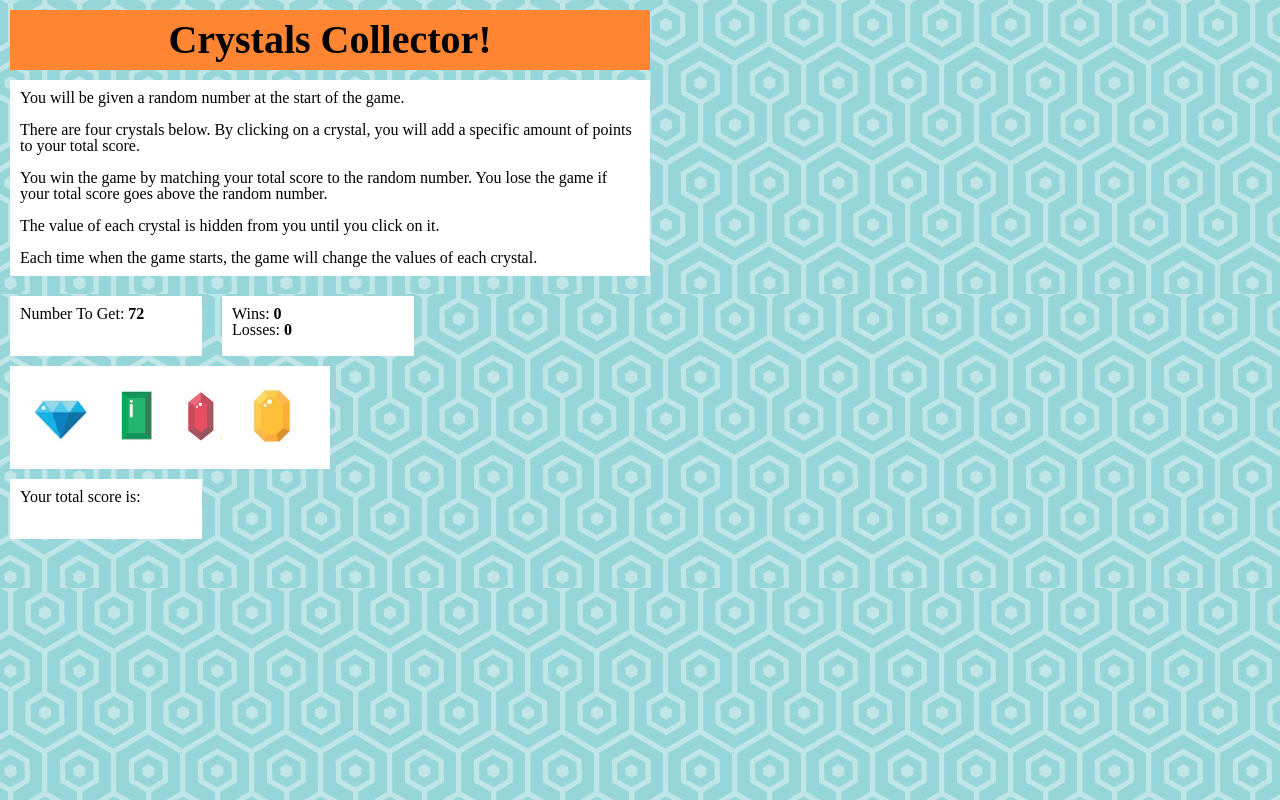
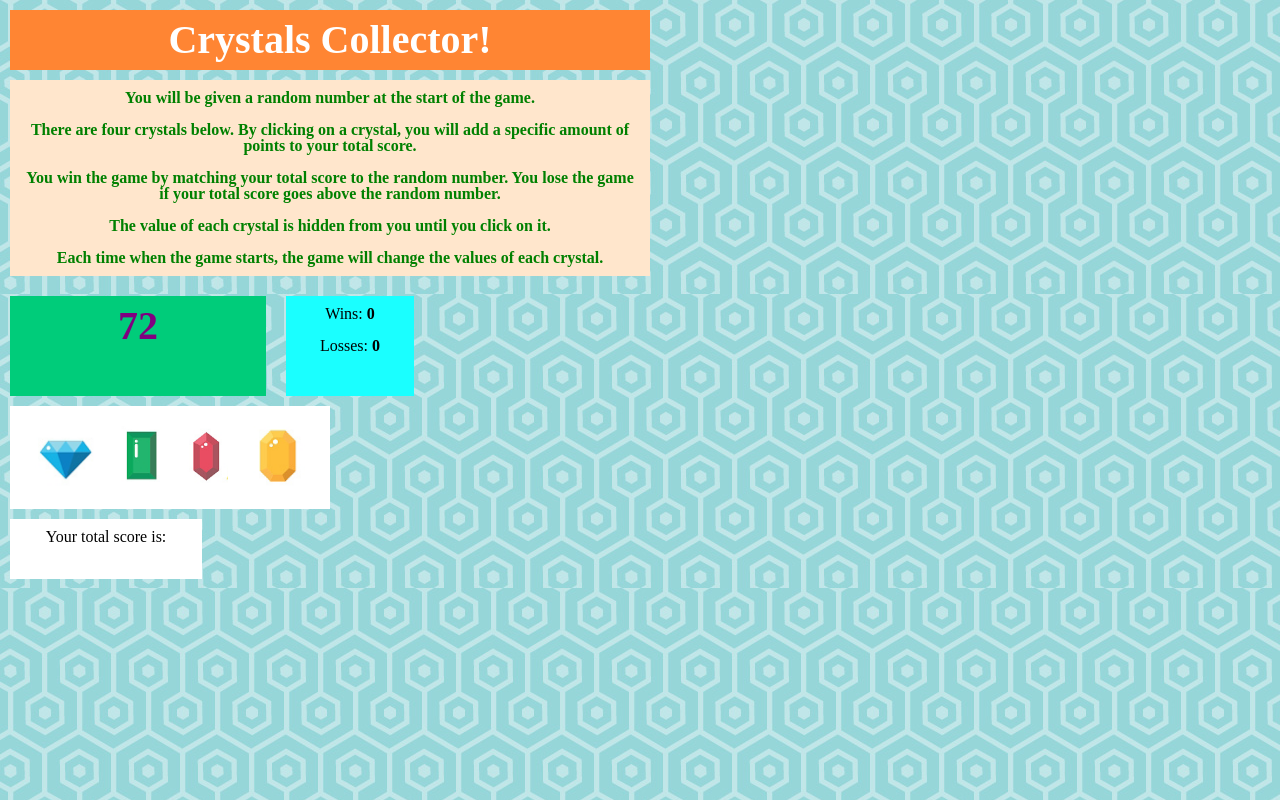
Before and after one commit to PhillipSturm/unit-4-game, a PHP site: page / in a window 1280 px wide. Run offline with PHP 8.4, Linux system fonts and the light colour scheme.

Commit message:
updatedCSS

```diff
--- a/assets/css/style.css
+++ b/assets/css/style.css
@@ -1,10 +1,14 @@
+*{
+	text-align: center;
+}
 body{
-	background-image: url("../images/background.png")
+	background-image: url("../images/background.png");
+
 }
 div{
 	background-color: white;
 	margin: 10px;
-	width: 25%
+	width: 25%;
 }
 div{
 	padding: 10px;
@@ -16,6 +20,7 @@ h1, h3, span{
 }
 h1{
 	font-size: 30pt;
+	color: white;
 }
 ul{
 	list-style: disc inside;
@@ -24,13 +29,29 @@ ul{
 div.header{
 	background-color: #ff8533;
 }
+.instructions{
+	color: green;
+	background-color: #ffe6cc;
+	font-weight: bold;
+
+}
 div.header, div.instructions{
 	width: 50%;
+
+}
+.numberToMatch{
+	color: purple;
+	background-color: #00cc7a;
+	font-size: 40px;
+	width: 20%;
+}
+.winsAndLosses{
+	background-color: #1affff;
+	width: 10%;
 }
 .numberToMatch, .winsAndLosses{
 	float: left;
-	width: 15%;
-	height: 60px;
+	height: 100px;
 }
 .userTotal{
 	width: 15%;
--- a/assets/javascript/javascript.js
+++ b/assets/javascript/javascript.js
@@ -37,7 +37,7 @@ function loser(){
 alert ("You lose!");
   losses++;
   $('#numberLosses').text(losses);
-  reset()
+  reset();
 }
   $('#one').on ('click', function(){
     userTotal = userTotal + num1;
--- a/index.html
+++ b/index.html
@@ -25,13 +25,14 @@
 		</ol>
 	</div>
 	<div class="numberToMatch">
-		<h2>Number To Get:
+		<h2>
 			<span id= "randomNumber"></span>
 		</h2>
 	</div>
 	<div class="winsAndLosses">
 		<h2>Wins:
 			<span id= "numberWins"></span>
+			<br>
 			<br>
 			Losses:
 			<span id= "numberLosses"></span>
```
Also changed, not shown: README.md.
